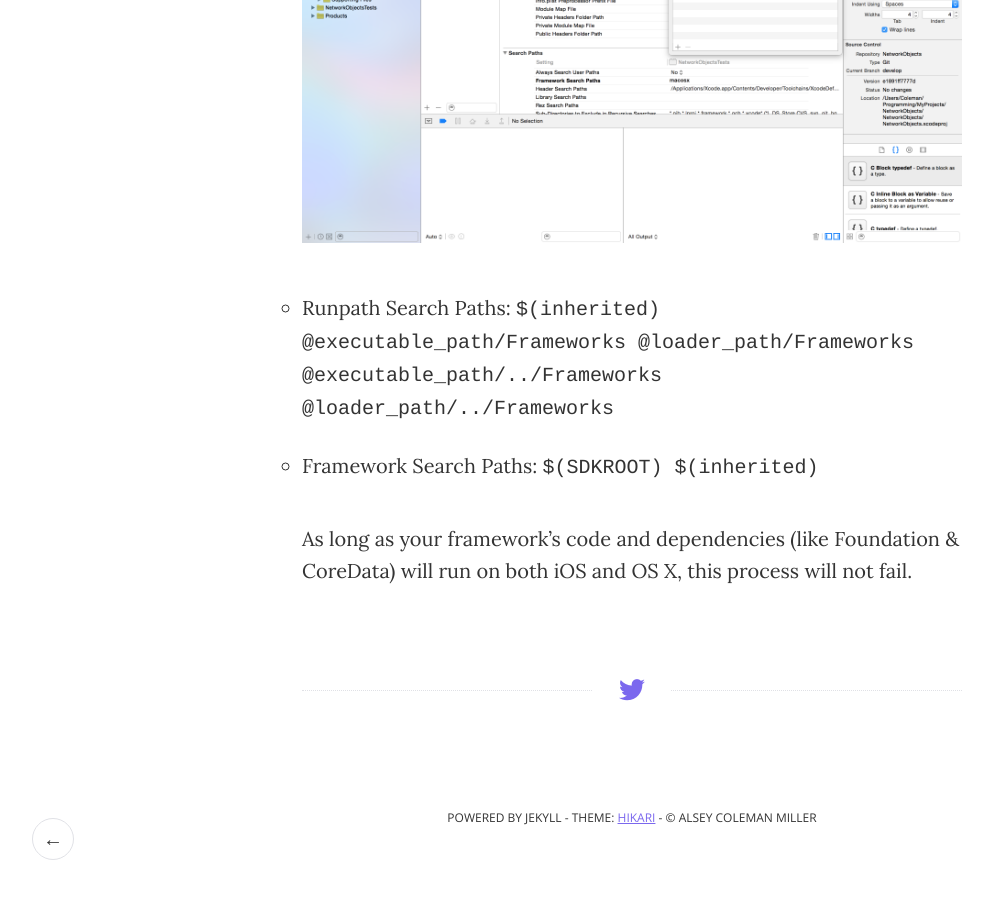
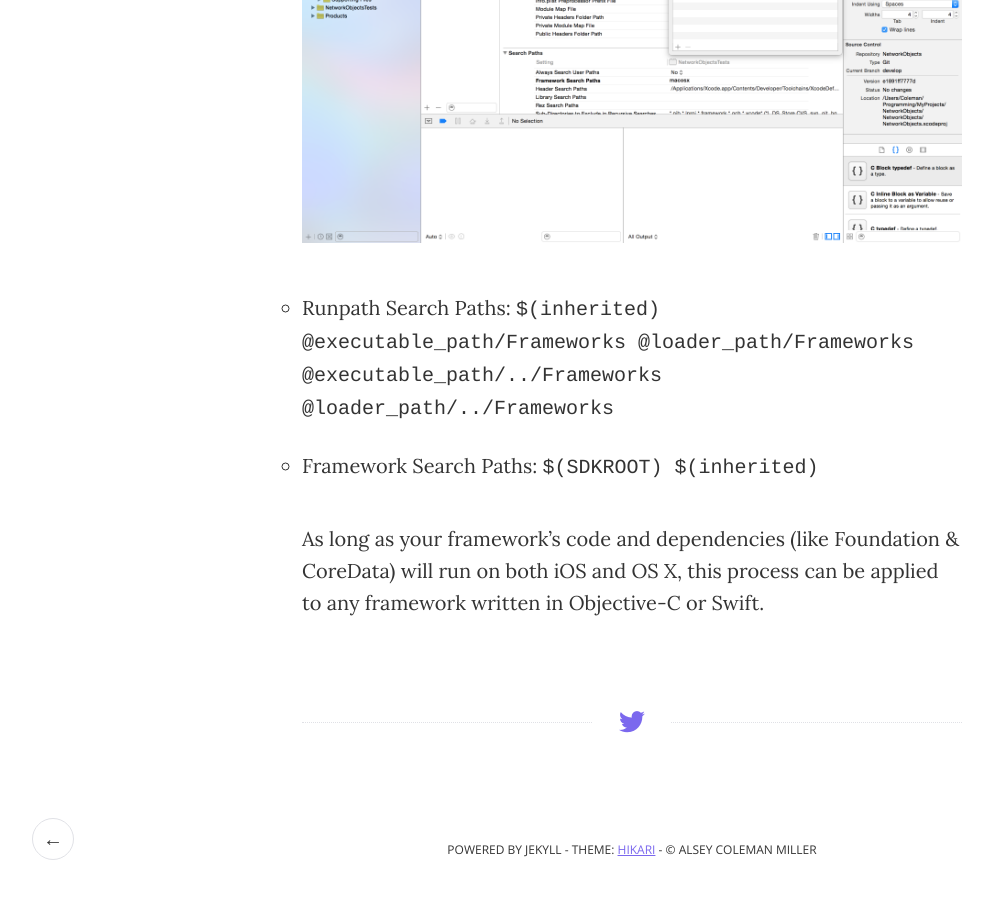
Before and after one commit to colemancda/colemancda.github.io, a Jekyll site: the page built from _posts/2015-02-11-universal-ios-osx-framework.md, in a window 1280 px wide and 900 px high, scrolled down 2654 px. Shown: the whole window, without its empty margins (8-1001 px from the left). Built offline with Jekyll 4.4.1, drawn with Linux system fonts in a browser that asks for light colours; before the commit the page ends 3522 px from its top, so only the background shows below that.

Commit message:
update post

````diff
--- a/_posts/2015-02-11-universal-ios-osx-framework.md
+++ b/_posts/2015-02-11-universal-ios-osx-framework.md
@@ -47,4 +47,4 @@ This should change your framework's and test unit's valid architectures and supp
 
 - Framework Search Paths: ```$(SDKROOT) $(inherited)```
 
-As long as your framework's code and dependencies (like Foundation & CoreData) will run on both iOS and OS X, this process will not fail.
+As long as your framework's code and dependencies (like Foundation & CoreData) will run on both iOS and OS X, this process can be applied to any framework written in Objective-C or Swift.
````
